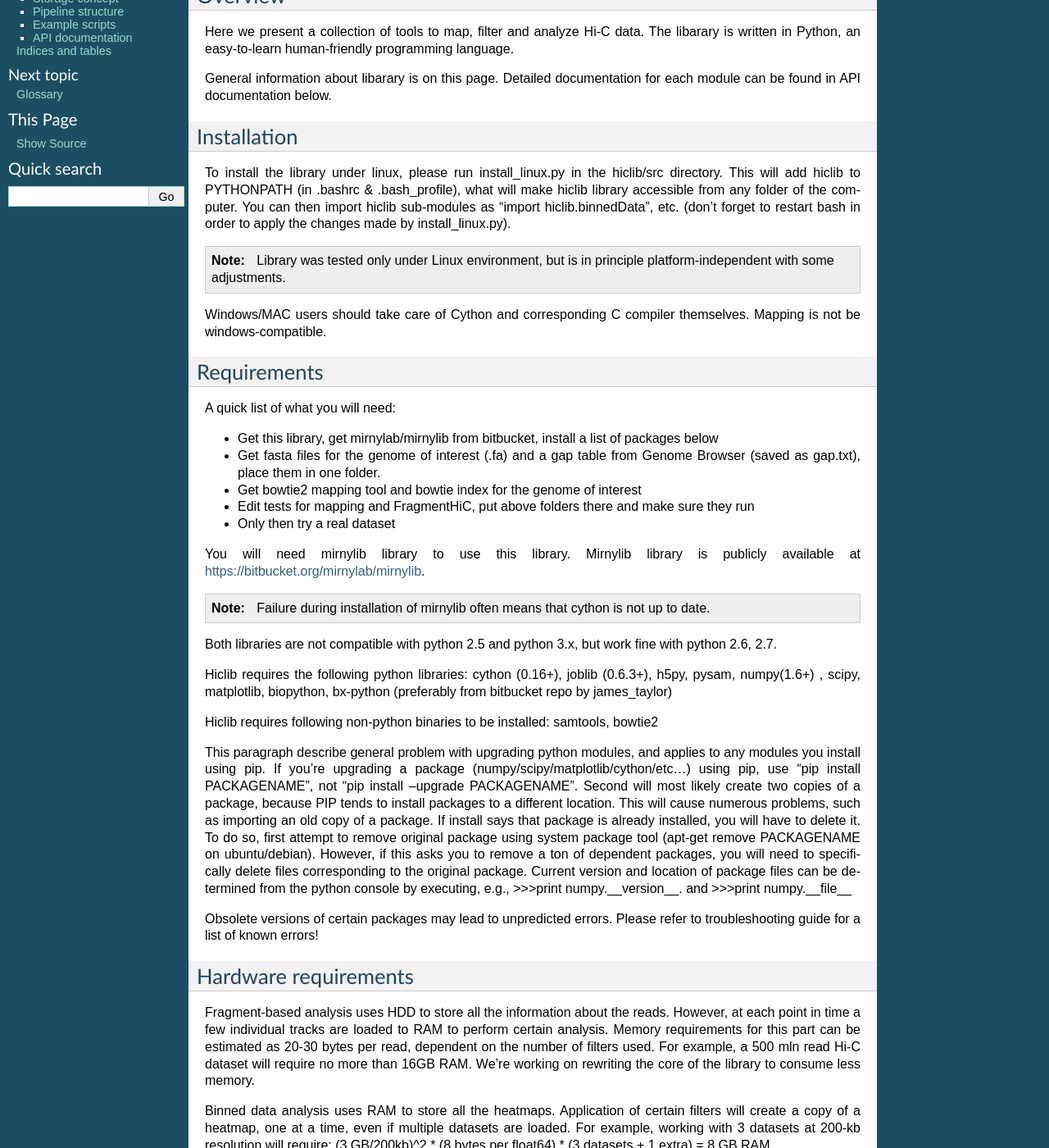
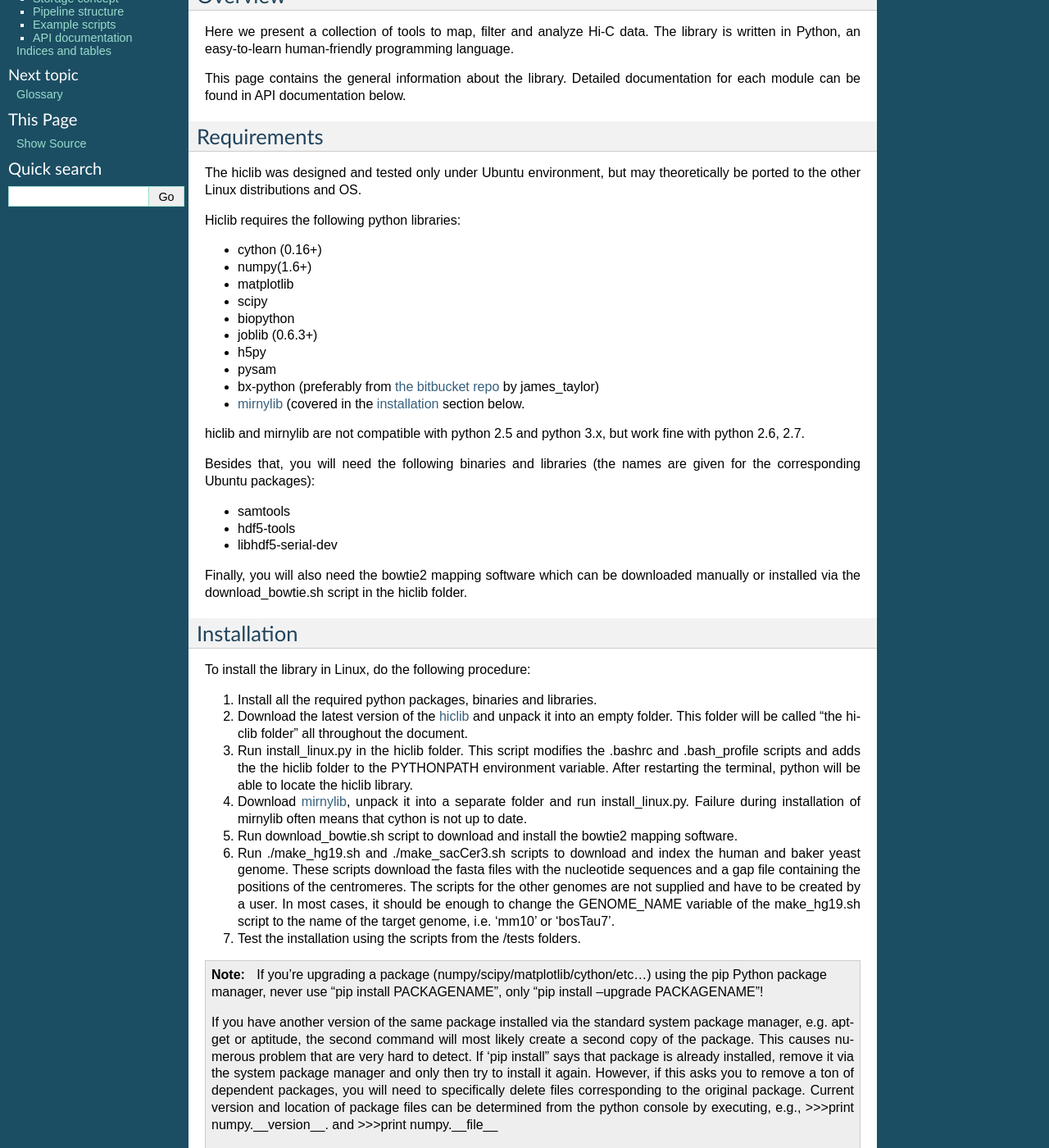
Before and after one commit to mirnylab/hiclib-legacy, a Sphinx documentation site: the page built from doc/source/index.rst, in a window 1280 px wide and 1400 px high, scrolled down 196 px. Shown: the whole window at 82% size. Built offline with Sphinx 7.4.7, drawn with Linux system fonts in a browser that asks for light colours; formulas are drawn with MathJax 3; some of the changed text lies outside the part shown.

Commit message:
Update the documentation and the tutorial

```diff
--- a/doc/source/index.rst
+++ b/doc/source/index.rst
@@ -40,65 +40,92 @@ Overview
 --------
 
 Here we present a collection of tools to map, filter and analyze Hi-C data.
-The libarary is written in Python, an easy-to-learn human-friendly programming language.
+The library is written in Python, an easy-to-learn human-friendly programming language.
 
-General information about libarary is on this page.
+This page contains the general information about the library.
 Detailed documentation for each module can be found in API documentation below.
+
+Requirements
+------------
+
+The hiclib was designed and tested only under Ubuntu environment, but
+may theoretically be ported to the other Linux distributions and OS.
+
+Hiclib requires the following python libraries:
+
+- cython (0.16+)
+- numpy(1.6+)
+- matplotlib
+- scipy
+- biopython
+- joblib (0.6.3+)
+- h5py
+- pysam
+- bx-python (preferably from
+  `the bitbucket repo <https://bitbucket.org/james_taylor/bx-python/wiki/Home>`_
+  by james_taylor)
+- `mirnylib <https://bitbucket.org/mirnylab/mirnylib>`_ (covered
+  in the `installation`_ section below.
+
+hiclib and mirnylib are not compatible with python 2.5 and python 3.x, but work
+fine with python 2.6, 2.7.
+
+Besides that, you will need the following binaries and libraries (the names
+are given for the corresponding Ubuntu packages):
+
+- samtools
+- hdf5-tools
+- libhdf5-serial-dev
+
+Finally, you will also need the bowtie2 mapping software which can be downloaded
+manually or installed via the download_bowtie.sh script in the hiclib folder.
 
 Installation
 ------------
 
-To install the library under linux, please run install_linux.py in the hiclib/src directory.
-This will add hiclib to PYTHONPATH (in .bashrc & .bash_profile), what will make
-hiclib library accessible from any folder of the computer.
-You can then import hiclib sub-modules as "import hiclib.binnedData", etc.
-(don't forget to restart bash in order to apply the changes made by install_linux.py).
+To install the library in Linux, do the following procedure:
 
-.. note:: Library was tested only under Linux environment, but is in principle platform-independent with some adjustments.
+1. Install all the required python packages, binaries and libraries.
 
-Windows/MAC users should take care of  Cython and corresponding C compiler themselves. Mapping is not be windows-compatible.
+2. Download the latest version of the
+   `hiclib <https://bitbucket.org/mirnylab/hiclib/get/tip.zip>`_
+   and unpack it into an empty folder. This folder will be called
+   "the hiclib folder" all throughout the document.
+3. Run install_linux.py in the hiclib folder. This script modifies the .bashrc
+   and .bash_profile scripts and adds the the hiclib folder to the PYTHONPATH
+   environment variable. After restarting the terminal, python will be able to
+   locate the hiclib library.
+4. Download `mirnylib <https://bitbucket.org/mirnylab/mirnylib/get/tip.zip>`_,
+   unpack it into a separate folder and run install_linux.py.
+   Failure during installation of mirnylib often means that cython is not up to date.
+5. Run download_bowtie.sh script to download and install the bowtie2 mapping
+   software.
+6. Run ./make_hg19.sh and ./make_sacCer3.sh scripts to download and index
+   the human and baker yeast genome. These scripts download the fasta files
+   with the nucleotide sequences and a gap file containing the positions of
+   the centromeres. The scripts for the other genomes are not
+   supplied and have to be created by a user. In most cases, it should be enough
+   to change the GENOME_NAME variable of the make_hg19.sh script to the name
+   of the target genome, i.e. 'mm10' or 'bosTau7'.
+7. Test the installation using the scripts from the /tests folders.
 
+.. note:: If you're upgrading a package (numpy/scipy/matplotlib/cython/etc...)
+          using the pip Python package manager, never use "pip install PACKAGENAME",
+          only "pip install --upgrade PACKAGENAME"!
 
+          If you have another version of the same package installed via the
+          standard system package manager, e.g. apt-get or aptitude,
+          the second command will most likely create a second copy of the package.
+          This causes numerous problem that are very hard to detect.
+          If 'pip install" says that package is already installed, remove it
+          via the system package manager and only then try to install it again.
+          However, if this asks you to remove a ton of dependent packages,
+          you will need to specifically delete files corresponding to the
+          original package. Current version and location of package files
+          can be determined from the python console by executing,
+          e.g., >>>print numpy.__version__. and >>>print numpy.__file__
 
-
-Requirements
-------------
-
-A quick list of what you will need:
-
-* Get this library, get mirnylab/mirnylib from bitbucket, install a list of packages below
-
-* Get fasta files for the genome of interest (.fa) and a gap table from Genome Browser (saved as gap.txt), place them in one folder.
-
-* Get bowtie2 mapping tool and bowtie index for the genome of interest
-
-* Edit tests for mapping and FragmentHiC, put above folders there and make sure they run
-
-* Only then try a real dataset
-
-You will need mirnylib library to use this library.
-Mirnylib library is publicly available at https://bitbucket.org/mirnylab/mirnylib.
-
-.. note:: Failure during installation of mirnylib often means that cython is not up to date.
-
-Both libraries are not compatible with python 2.5 and python 3.x, but work fine with python 2.6, 2.7.
-
-Hiclib requires the following python libraries: cython (0.16+), joblib (0.6.3+), h5py, pysam, numpy(1.6+) , scipy, matplotlib, biopython, bx-python (preferably from bitbucket repo by james_taylor)
-
-Hiclib requires following non-python binaries to be installed: samtools, bowtie2
-
-This paragraph describe general problem with upgrading python modules, and applies to any modules you install using pip.
-If you're upgrading a package (numpy/scipy/matplotlib/cython/etc...) using pip, use "pip install PACKAGENAME", not "pip install --upgrade PACKAGENAME".
-Second will most likely create two copies of a package, because PIP tends to install packages to a different location.
-This will cause numerous problems, such as importing an old copy of a package.
-If install says that package is already installed, you will have to delete it.
-To do so, first attempt to remove original package using system package tool (apt-get remove PACKAGENAME on ubuntu/debian).
-However, if this asks you to remove a ton of dependent packages, you will need to specifically delete files corresponding to the original package.
-Current version and location of package files can be determined from the python console
-by executing, e.g., >>>print numpy.__version__. and >>>print numpy.__file__
-
-Obsolete versions of certain packages may lead to unpredicted errors.
-Please refer to troubleshooting guide for a list of known errors!
+          Please refer to troubleshooting guide for a list of known errors!
 
 Hardware requirements
 ---------------------
--- a/src/hiclib/__init__.py
+++ b/src/hiclib/__init__.py
@@ -0,0 +1,5 @@
+import inspect, os
+
+hiclibfolder = os.path.dirname(os.path.abspath(
+            os.path.join(inspect.getfile(inspect.currentframe()),
+                         '../../')))
```
Also changed, not shown: doc/source/tutorial/00_download_data_binaries.rst (+16 -45 lines), 7 other files.
